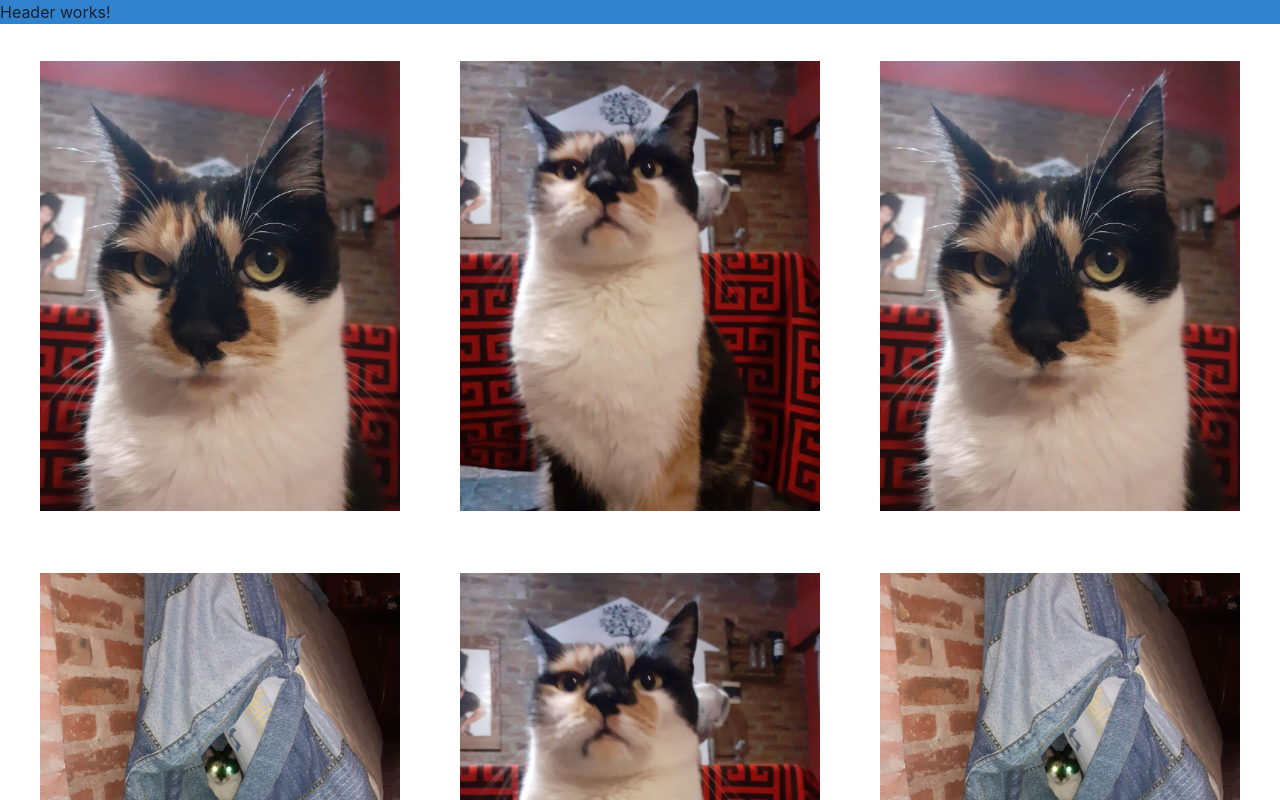
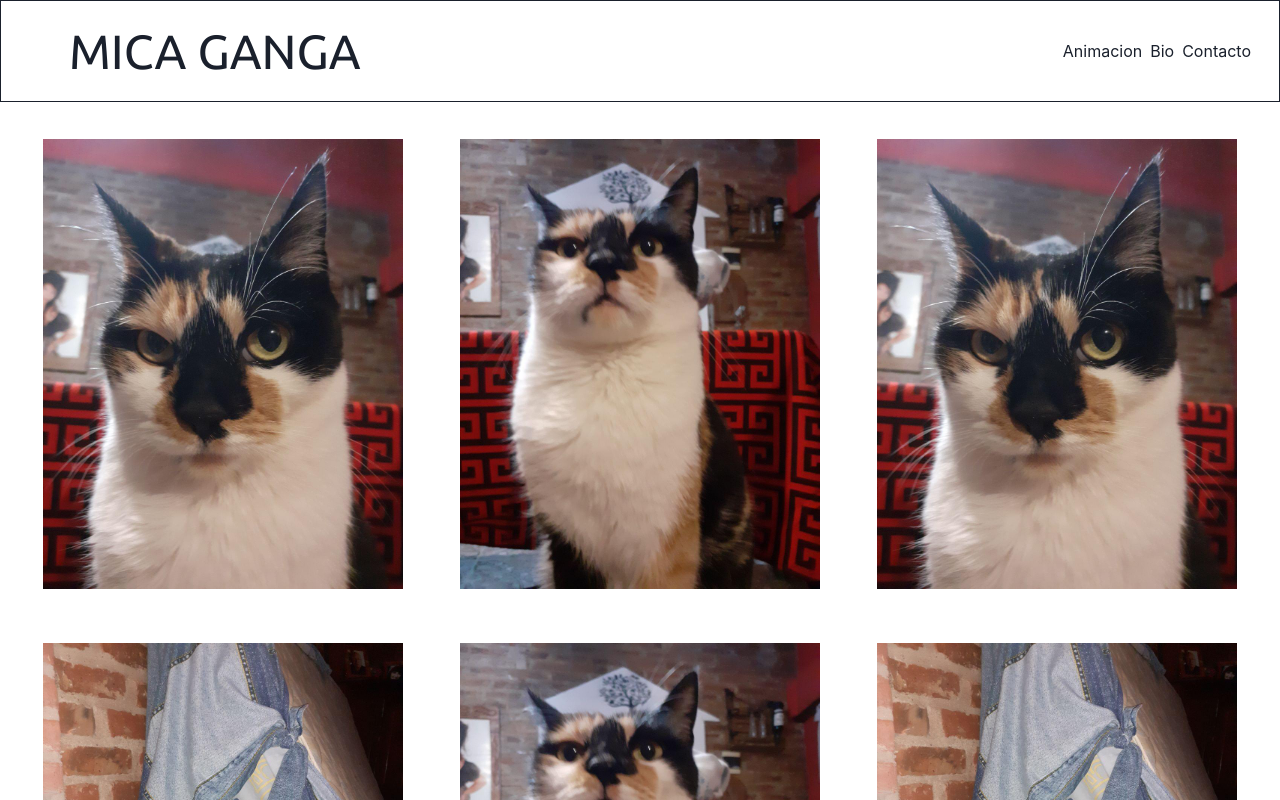
Before and after one commit to francoganga/miki, a Next.js app: page / in a window 1280 px wide. Shown: the top 800 px of the page. Built offline with nearby package versions, Linux system fonts and the light colour scheme.

Commit message:
Varios cambios:
- Agrego fuente para header
- Cambios en header
- Agrego pagina para ver detalles de series

```diff
--- a/components/header.tsx
+++ b/components/header.tsx
@@ -1,9 +1,18 @@
-import { Box } from '@chakra-ui/react';
+import { Box, Flex, Heading, Text, Link } from '@chakra-ui/react';
+import { Image } from "@chakra-ui/react";
+import styles from '../styles/Header.module.css'
 
 export default function Header() {
   return (
-    <Box w="100%" bg="blue.500">
-      <p>Header works!</p>
+    <Box px="5" border="1px">
+      <Flex textStyle="h2" w="100%" h="100px" alignItems="center" justifyContent="space-between">
+      <Text className={styles.header}  ml="1em">MICA GANGA</Text>
+      <Box>
+        <Link mr="2">Animacion</Link>
+        <Link mr="2">Bio</Link>
+        <Link mr="2">Contacto</Link>
+      </Box>
+      </Flex>
     </Box>
   )
 }
--- a/components/portaretrato.tsx
+++ b/components/portaretrato.tsx
@@ -1,4 +1,4 @@
-import { Box, Flex } from '@chakra-ui/react';
+import { Box, Flex, Link } from '@chakra-ui/react';
 import { Image } from "@chakra-ui/react";
 
 import styles from '../styles/index.module.css';
@@ -14,12 +14,14 @@ export default function Portaretrato() {
   return (
     <Flex w="400px" h="500px" align="center" justify="center">
       <Box className={styles.retratoContainer} w="90%" h="90%">
-        <Image src={path} alt="me" width="100%" height="100%" />
-        <Box className={styles.overlay}>
-          <Box className={styles.text}>
-          {name}
+        <Link href="/series/asd">
+          <Image src={path} alt="me" width="100%" height="100%" />
+          <Box className={styles.overlay}>
+            <Box className={styles.text}>
+            {name}
+            </Box>
           </Box>
-        </Box>
+        </Link>
       </Box>
     </Flex>
   )
--- a/pages/index.tsx
+++ b/pages/index.tsx
@@ -17,7 +17,7 @@ export default function Home() {
         <Header/>
         <Box w="100%">
           <Container maxW="container.xl">
-            <Grid templateColumns="repeat(auto-fit, minmax(400px, 1fr))" gap={3} alignItems="center" placeItems="center">
+            <Grid templateColumns="repeat(auto-fit, minmax(400px, 1fr))" gap={1} alignItems="center" placeItems="center">
                {items.map((_, idx) => <Portaretrato key={idx}/>) }
             </Grid>
           </Container>
--- /dev/null
+++ b/styles/Header.module.css
@@ -0,0 +1,4 @@
+.header {
+  font-size: 48px;
+  font-family: 'Ubuntu', sans-serif;
+}
--- a/styles/globals.css
+++ b/styles/globals.css
@@ -1,3 +1,4 @@
+@import url('https://fonts.googleapis.com/css2?family=Ubuntu&display=swap');
 html,
 body {
   padding: 0;
```
Also changed, not shown: pages/series/[id].tsx (added, +15 -0 lines), public/assets/images/verdeamarill0.png (added), 1 other file (tests, documents, lock files or other folders).
